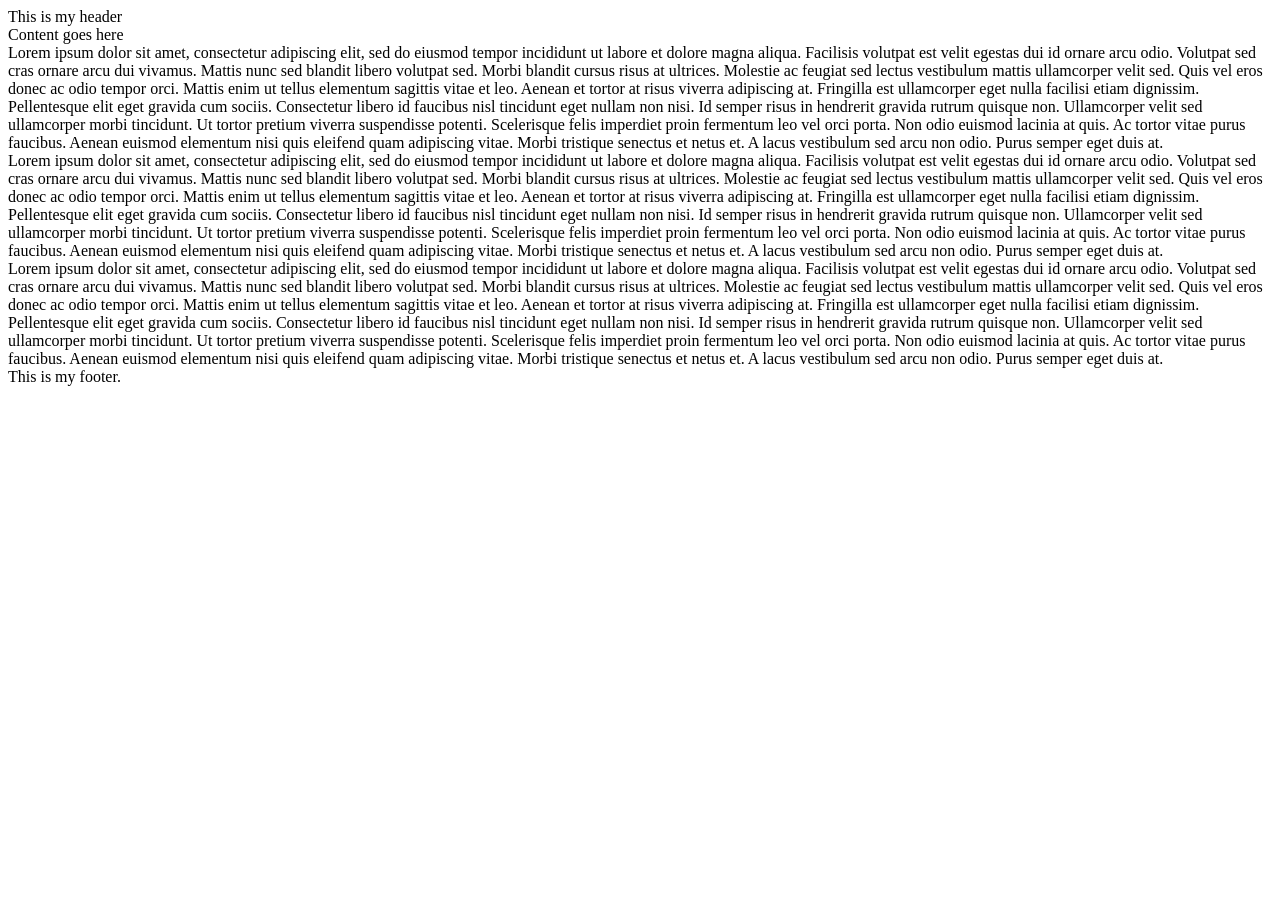
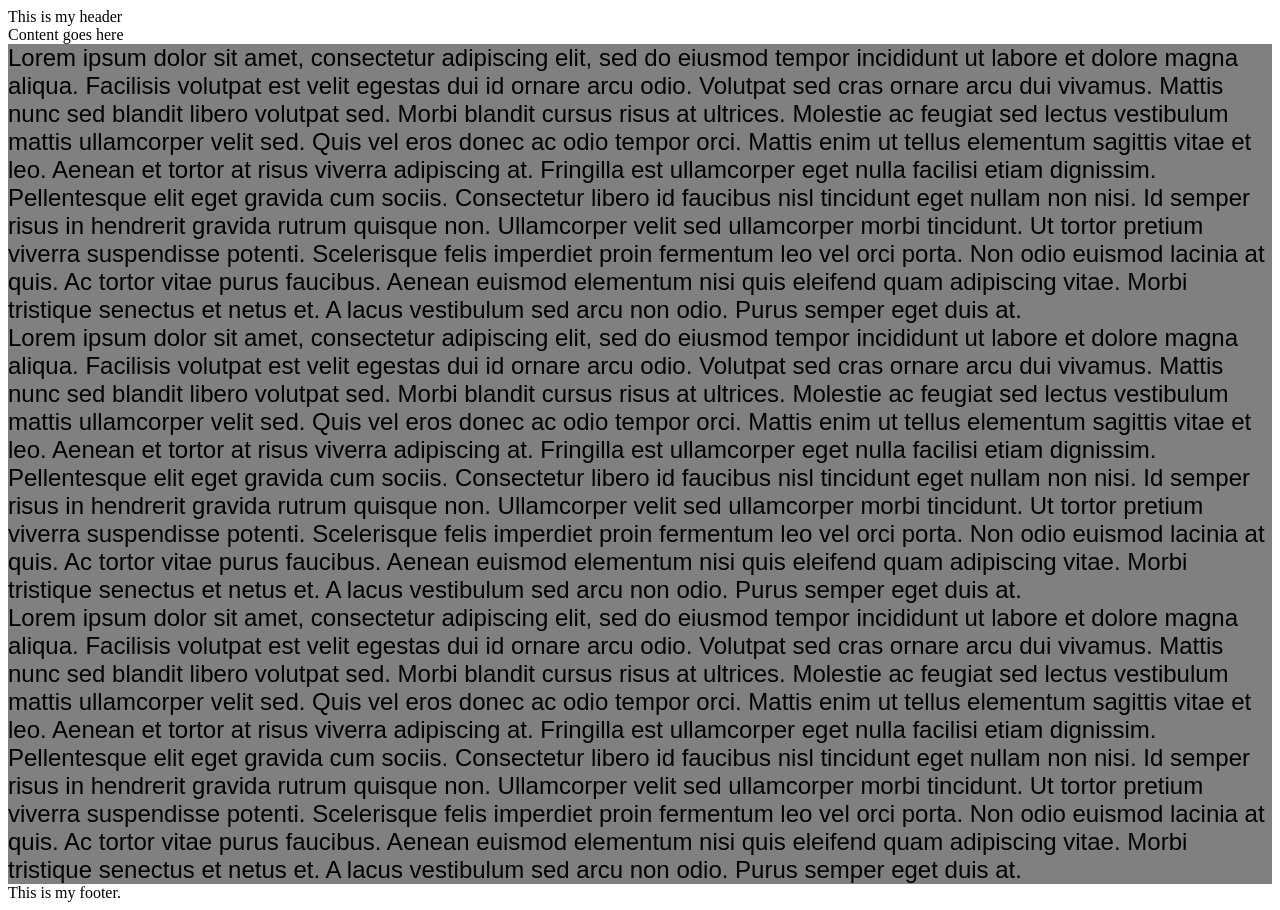
Before and after one commit to saraashleyhs/ACA_web101_Sara_Ashley, a plain HTML site: page myPortfolio/src/blog.html in a window 1280 px wide. Before the commit the page ends 800 px from the top, so only its background shows below. Drawn offline with Linux system fonts and the light colour scheme.

```diff
--- a/myPortfolio/src/style.css
+++ b/myPortfolio/src/style.css
@@ -0,0 +1,5 @@
+article{
+    font-family: Arial, Helvetica, sans-serif;
+    font-size: 24px;
+    background-color: gray
+}
```
Also changed, not shown: myPortfolio/index.html (+1 -1 lines), 1 other file.
